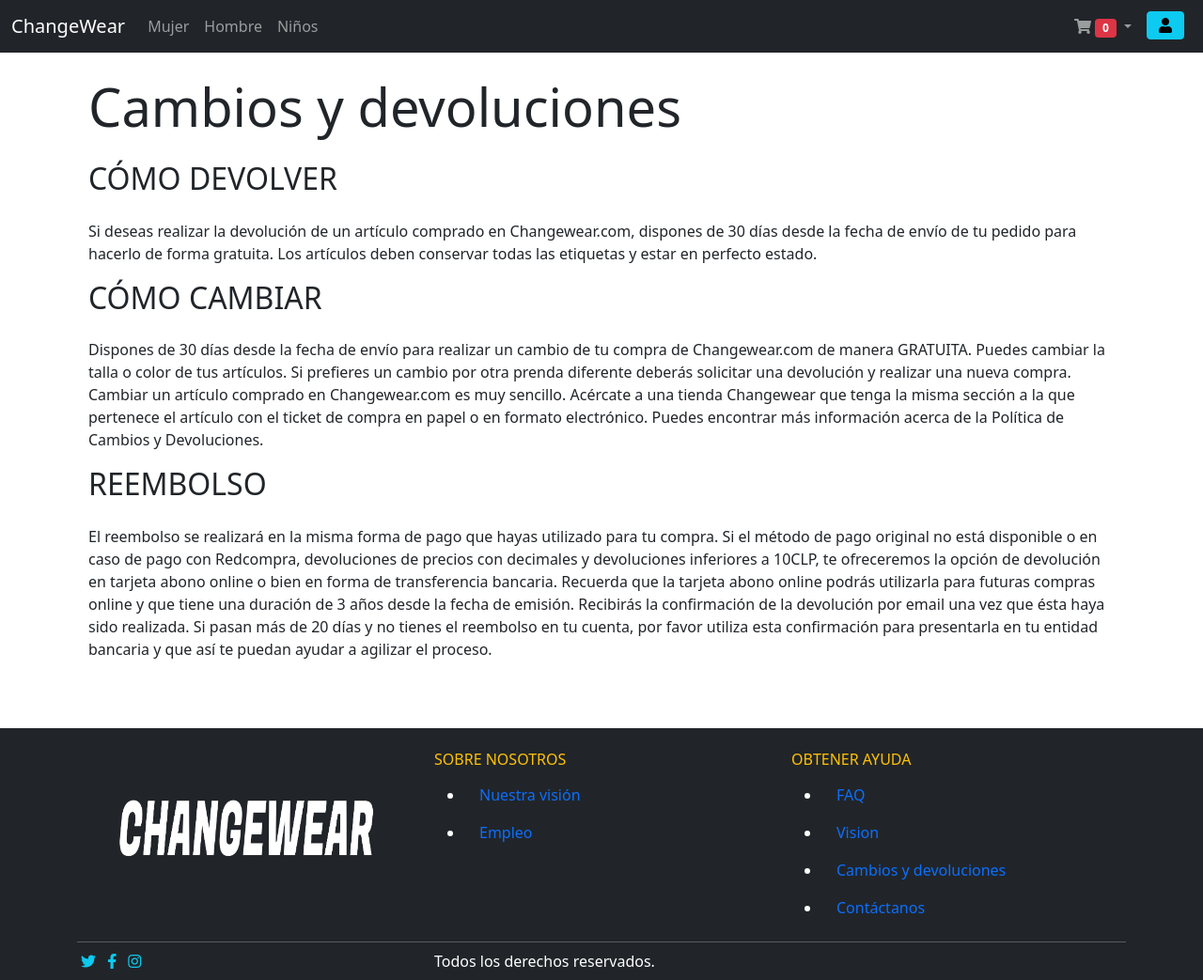
After one commit to Drakeout/changewear-django, a Django app: page /cambios/ in a window 1280 px wide. The commit adds this page. Shown: the whole page at 94% size. Run offline with Django 3.2, Linux system fonts and the light colour scheme; some libraries are stand-ins or nearby versions.

Commit message:
commit pag cambios y devoluciones

```diff
--- a/changeWear/changeWear/urls.py
+++ b/changeWear/changeWear/urls.py
@@ -38,6 +38,7 @@
     path('user/<action>/', user_page, name='user_page'),
 
     path('vision/', vision_page, name='vision_page'),
+    path('cambios/', cambios_page, name='cambios_page'),
     path('contacto/', contacto_page, name='contacto_page'),
     path('empleo/', empleo_page, name='empleo_page'),
     path('preguntas_frecuentes/', preguntas_frecuentes, name='preguntas_frecuentes'),
--- /dev/null
+++ b/changeWear/pages/templates/pages/cambios.html
@@ -0,0 +1,54 @@
+{% extends 'pages/base.html' %}
+{% load static %}
+
+{% block content %}
+<main>
+    <div class="container fluid d-flex flex-column my-3">
+      <div class="">
+      </div>
+      <div class="container my-2">
+        <h1 class="display-4">Cambios y devoluciones</h1>
+      </div>
+      <div class="container my-2">
+        <h2 class="font-weight-light">CÓMO DEVOLVER</h2>
+      </div>
+      <div class="container my-2 text-justify">
+        Si deseas realizar la devolución de un artículo comprado en Changewear.com,
+         dispones de 30 días desde la fecha de envío de tu pedido para hacerlo de forma gratuita.
+          Los artículos deben conservar todas las etiquetas y estar en perfecto estado.
+      </div>
+      <div class="container my-2">
+        <h2 class="font-weight-light">CÓMO CAMBIAR</h2>
+      </div>
+      <div class="container my-2 text-justify">
+        Dispones de 30 días desde la fecha de envío para realizar un cambio de tu compra de Changewear.com de manera GRATUITA.
+        Puedes cambiar la talla o color de tus artículos. Si prefieres un cambio por otra prenda diferente deberás solicitar una devolución y realizar una nueva compra.
+
+        Cambiar un artículo comprado en Changewear.com es muy sencillo. Acércate a una tienda Changewear que tenga la misma sección a la que pertenece el artículo con el ticket de compra en papel o en formato electrónico.
+
+        Puedes encontrar más información acerca de la Política de Cambios y Devoluciones.
+      </div>
+      <div class="container my-2">
+        <h2 class="font-weight-light">REEMBOLSO</h2>
+      </div>
+      <div class="container my-2 text-justify">
+        El reembolso se realizará en la misma forma de pago que hayas utilizado para tu compra. Si el método de pago original no está disponible o en caso de pago con Redcompra,
+         devoluciones de precios con decimales y devoluciones inferiores a 10CLP, te ofreceremos la opción de devolución en tarjeta abono online o bien en forma de transferencia bancaria.
+
+        Recuerda que la tarjeta abono online podrás utilizarla para futuras compras online y que tiene una duración de 3 años desde la fecha de emisión.
+
+        Recibirás la confirmación de la devolución por email una vez que ésta haya sido realizada.
+
+        Si pasan más de 20 días y no tienes el reembolso en tu cuenta, por favor utiliza esta confirmación para presentarla en tu entidad bancaria y que así te puedan ayudar a agilizar el proceso.
+      </div>
+    </div>
+    <div class="container d-flex justify-content-center my-2">
+      <div class="col-12">
+        <div class="row my-sm-2 my-md-2">
+          <div class="col-sm ">
+          </div>
+        </div>
+      </div>
+    </div>
+  </main>
+{% endblock %}
--- a/changeWear/pages/templates/pages/footer.html
+++ b/changeWear/pages/templates/pages/footer.html
@@ -30,6 +30,9 @@
               <a class="nav-link" href="{% url 'vision_page'%}">Vision</a>
             </li>
             <li class="text">
+              <a class="nav-link" href="{% url 'cambios_page'%}">Cambios y devoluciones</a>
+            </li>
+            <li class="text">
               <a class="nav-link" href="{% url 'contacto_page'%}">Contáctanos</a>
             </li>
           </ul>
--- a/changeWear/pages/views.py
+++ b/changeWear/pages/views.py
@@ -251,6 +251,22 @@
 
     return render(request, 'pages/contacto.html', context)
 
+def cambios_page(request):
+    context = {}
+
+    try:
+        cliente = request.user.cliente
+        compra, creada = Compra.objects.get_or_create(cliente=cliente, completado=False)
+        items = compra.productocompra_set.all()
+        carro = compra.get_comprar_productos
+        context['carro'] = carro
+        context['items'] = items
+    except:
+        carro = None
+        items = None
+
+    return render(request, 'pages/cambios.html', context)
+
 def empleo_page(request):
     context = {}
 
```
